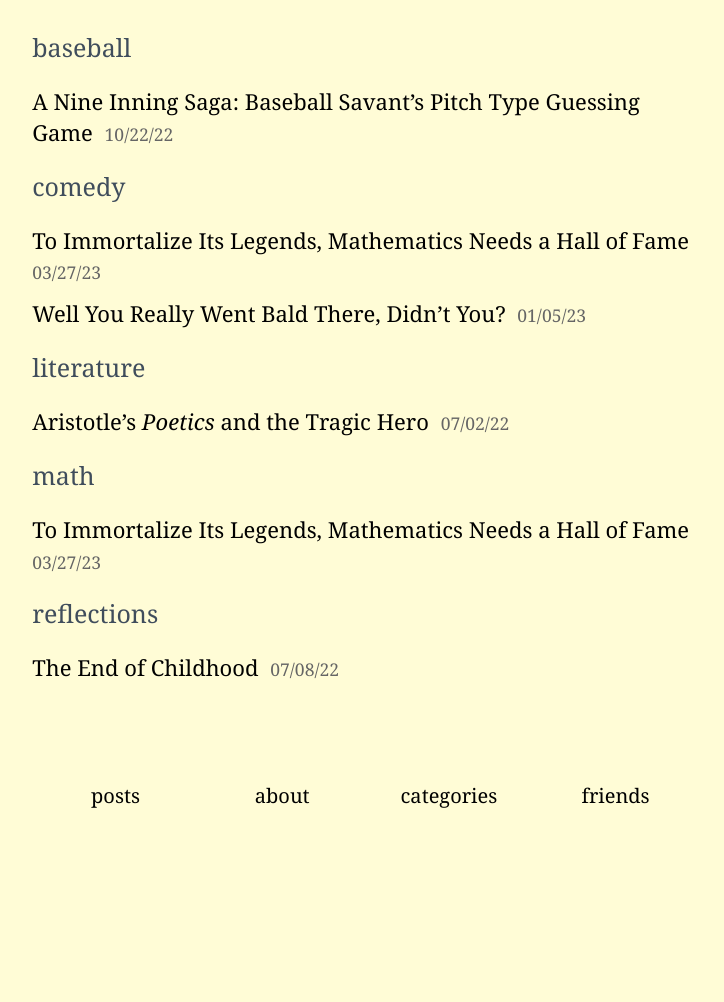
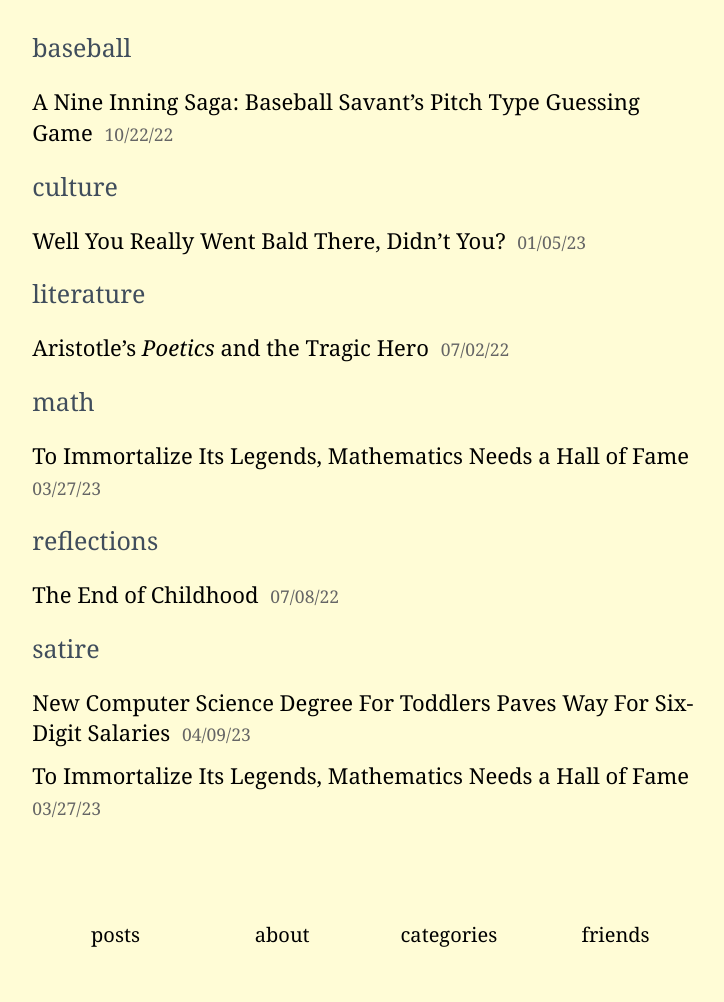
Before and after one commit to sunbri/sunbri.github.io, a Jekyll site: the page docs/categories/index.html, which Jekyll copies as it is, in a window 1280 px wide. Shown: the whole page, without its empty margins (90-814 px from the left). Built offline with Jekyll 4.4.1, drawn with Linux system fonts in a browser that asks for light colours; before the commit the page ends 900 px from its top, so only the background shows below that.

Commit message:
new post
yessir

```diff
--- a/_posts/2023-01-05-seinfeld-bald.markdown
+++ b/_posts/2023-01-05-seinfeld-bald.markdown
@@ -1,7 +1,7 @@
 ---
 layout: post
 title:  "Well You Really Went Bald There, Didn't You?"
-categories: comedy
+categories: culture
 ---
 
 I was watching Seinfeld one evening when I came across a scene so exquisitely funny that I at once rewound the episode a few minutes just to watch it again. It was as if my brain didn’t fully believe the sitcom perfection that had just transpired and demanded an encore for confirmation. And confirmed it was. Later that night, during those 5-120 minutes of pre-slumbrous phone use, I rewatched the scene at least ten more times, falling asleep to its piquant repartee echoing in my brain case like the melody of a catchy new song.
--- a/_posts/2023-03-27-math-hall.markdown
+++ b/_posts/2023-03-27-math-hall.markdown
@@ -1,7 +1,7 @@
 ---
 layout: post
 title:  "To Immortalize Its Legends, Mathematics Needs a Hall of Fame"
-categories: [math, comedy]
+categories: [math, satire]
 ---
 
 Every year, during the last week of July, baseball royalty convenes in Cooperstown, New York to commemorate the sport’s newest class of Hall of Fame inductees. It’s a warm and pensive affair. Tracts of folding chairs seat a rapt audience absorbing the wisdom of each half-hour long induction speech. For the inductees, it’s a moment seasoned with introspection, gratitude, and  surely a pinch of pride: the path to Cooperstown lies unbeaten and easily lost. Of the over 20,000 major leaguers that have embarked on the journey, only 270 have stayed the course.
--- a/docs/categories/index.html
+++ b/docs/categories/index.html
@@ -66,16 +66,9 @@
 
 
 
-    <h2 class="post-list-header post-list-category" id="comedy">comedy</h2>
+    <h2 class="post-list-header post-list-category" id="culture">culture</h2>
 
     <ul class="post-list-content">
-
-        <li class="post-link">
-            <a class="post-link-url" href="/math-hall/">To Immortalize Its Legends, Mathematics Needs a Hall of Fame
-</a>
-
-            <p class="post-link-date">03/27/23</p>
-        </li>
 
         <li class="post-link">
             <a class="post-link-url" href="/seinfeld-bald/">Well You Really Went Bald There, Didn’t You?
@@ -131,6 +124,28 @@
 
     </ul>
 
+
+
+    <h2 class="post-list-header post-list-category" id="satire">satire</h2>
+
+    <ul class="post-list-content">
+
+        <li class="post-link">
+            <a class="post-link-url" href="/toddler-course/">New Computer Science Degree For Toddlers Paves Way For Six-Digit Salaries
+</a>
+
+            <p class="post-link-date">04/09/23</p>
+        </li>
+
+        <li class="post-link">
+            <a class="post-link-url" href="/math-hall/">To Immortalize Its Legends, Mathematics Needs a Hall of Fame
+</a>
+
+            <p class="post-link-date">03/27/23</p>
+        </li>
+
+    </ul>
+
 </section>
 
 
--- a/docs/math-hall/index.html
+++ b/docs/math-hall/index.html
@@ -111,7 +111,7 @@
 
       <div class="post-category"><a href="/categories#math">math</a></div>
 
-      <div class="post-category"><a href="/categories#comedy">comedy</a></div>
+      <div class="post-category"><a href="/categories#satire">satire</a></div>
 
     </div>
 
--- a/docs/seinfeld-bald/index.html
+++ b/docs/seinfeld-bald/index.html
@@ -119,7 +119,7 @@
 
     <div class="post-categories">
 
-      <div class="post-category"><a href="/categories#comedy">comedy</a></div>
+      <div class="post-category"><a href="/categories#culture">culture</a></div>
 
     </div>
 
--- a/docs/sitemap.xml
+++ b/docs/sitemap.xml
@@ -21,6 +21,10 @@
 <lastmod>2023-03-27T00:00:00-04:00</lastmod>
 </url>
 <url>
+<loc>http://0.0.0.0:4000/toddler-course/</loc>
+<lastmod>2023-04-09T00:00:00-04:00</lastmod>
+</url>
+<url>
 <loc>http://0.0.0.0:4000/about/</loc>
 </url>
 <url>
```
Also changed, not shown: _posts/2023-04-09-toddler-course.markdown (added, +35 -0 lines), docs/feed.xml (+31 -3 lines), docs/index.html (+16 -0 lines), docs/toddler-course/index.html (added, +140 -0 lines).
